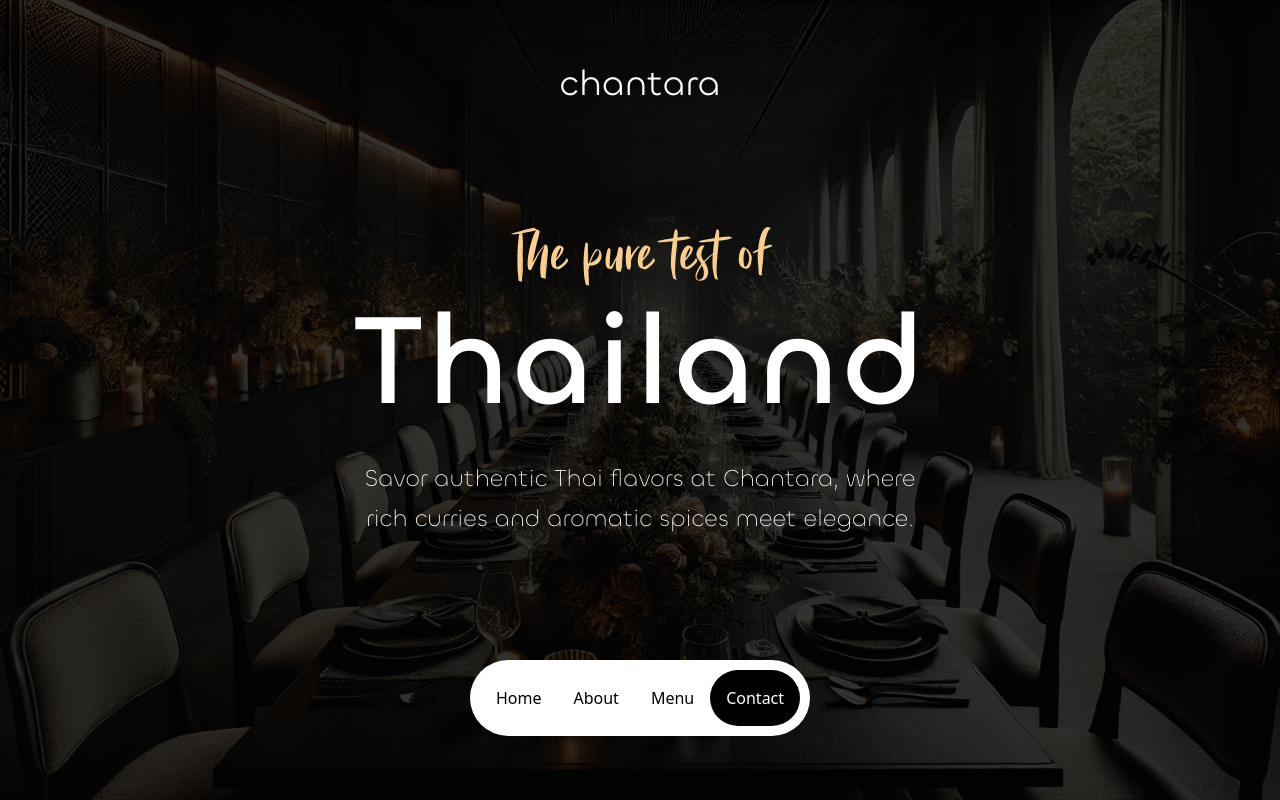
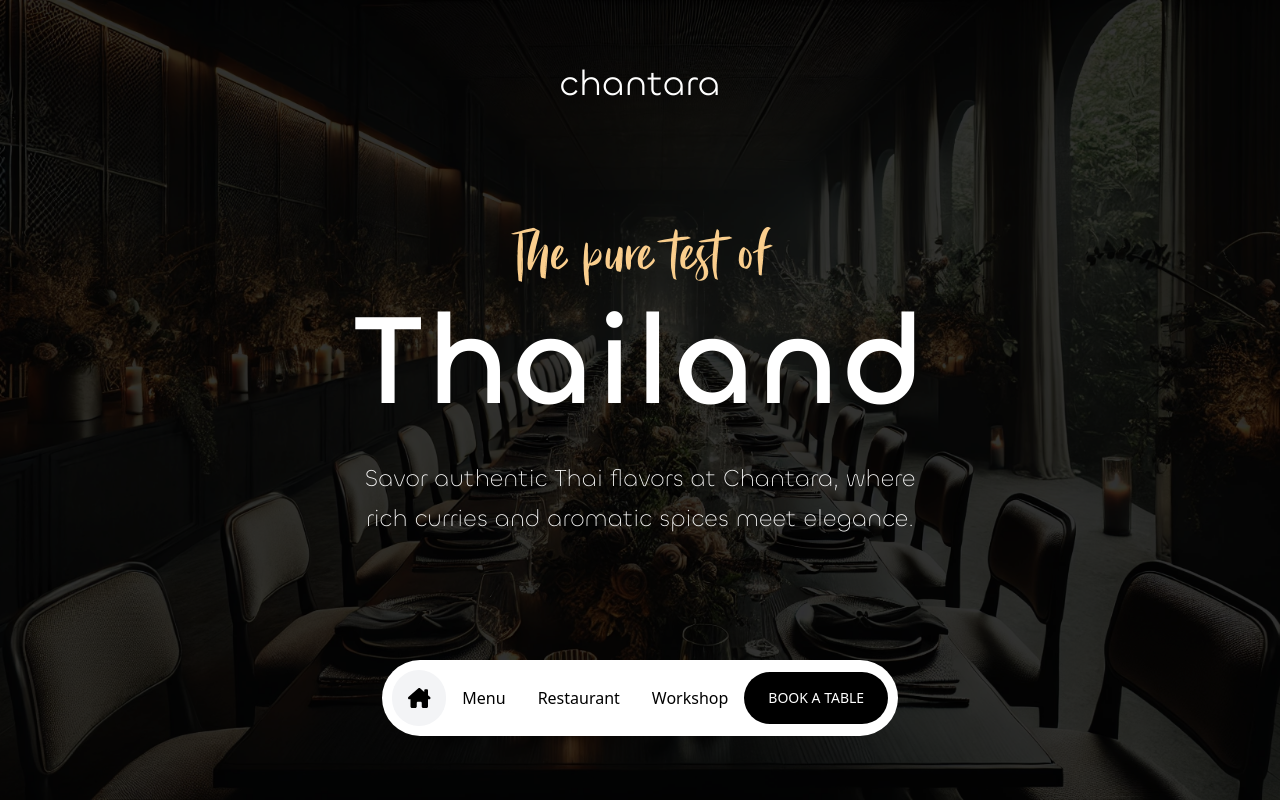
Before and after one commit to dziekiczan1/thai-restaurant, a Next.js app: page / in a window 1280 px wide. Built offline with nearby package versions, Linux system fonts and the light colour scheme.

Commit message:
add main menu content and styles

```diff
--- a/components/menu.tsx
+++ b/components/menu.tsx
@@ -1,28 +1,38 @@
+"use client";
+import { usePathname } from "next/navigation";
+
+import { FontAwesomeIcon } from "@fortawesome/react-fontawesome";
+import { faHome, faHomeLg } from "@fortawesome/free-solid-svg-icons";
+
 export const Menu = () => {
+  const pathname = usePathname();
   const menuItems = [
-    { name: "Home", href: "/" },
-    { name: "About", href: "/about" },
+    {
+      name: "",
+      href: "/",
+      icon: <FontAwesomeIcon icon={faHomeLg} size={`lg`} />,
+    },
     { name: "Menu", href: "/menu" },
-    { name: "Contact", href: "/contact" },
+    { name: "Restaurant", href: "/about" },
+    { name: "Workshop", href: "/workshop" },
+    { name: "Book a table", href: "/book" },
   ];
 
   return (
     <nav
-      className={`flex justify-center items-center pb-16 relative w-full`}
+      className="flex justify-center items-center pb-16 relative w-full"
       role="navigation"
       aria-label="Main Navigation"
     >
-      <ul
-        className={`flex items-center p-2.5 bg-white text-black rounded-full`}
-      >
+      <ul className="flex items-center p-2.5 bg-white text-black rounded-full">
         {menuItems.map((item, index) => (
           <li
             key={index}
-            className={`p-4 ${index === menuItems.length - 1 ? "text-white bg-black rounded-full" : ""}`}
+            className={`p-4 text-base ${
+              pathname === item.href ? "bg-gray-100 rounded-full" : "text-black"
+            } ${index === menuItems.length - 1 ? "text-white uppercase bg-black rounded-full text-sm px-6" : ""}`}
           >
-            <a href={item.href} className={`text-base`}>
-              {item.name}
-            </a>
+            <a href={item.href}>{item.icon || item.name}</a>
           </li>
         ))}
       </ul>
```
Also changed, not shown: package.json (+8 -5 lines), 1 other file (tests, documents, lock files or other folders).
